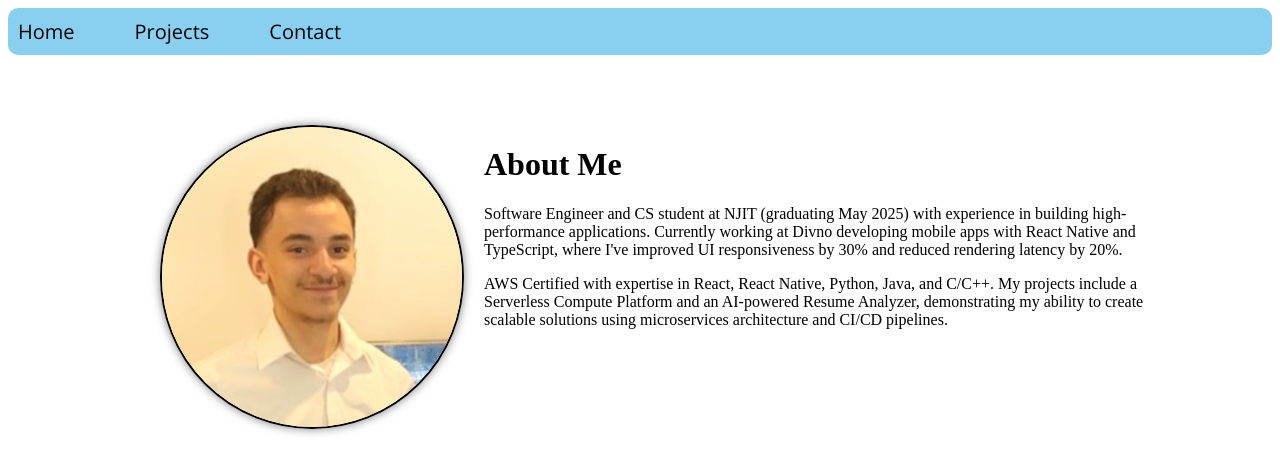
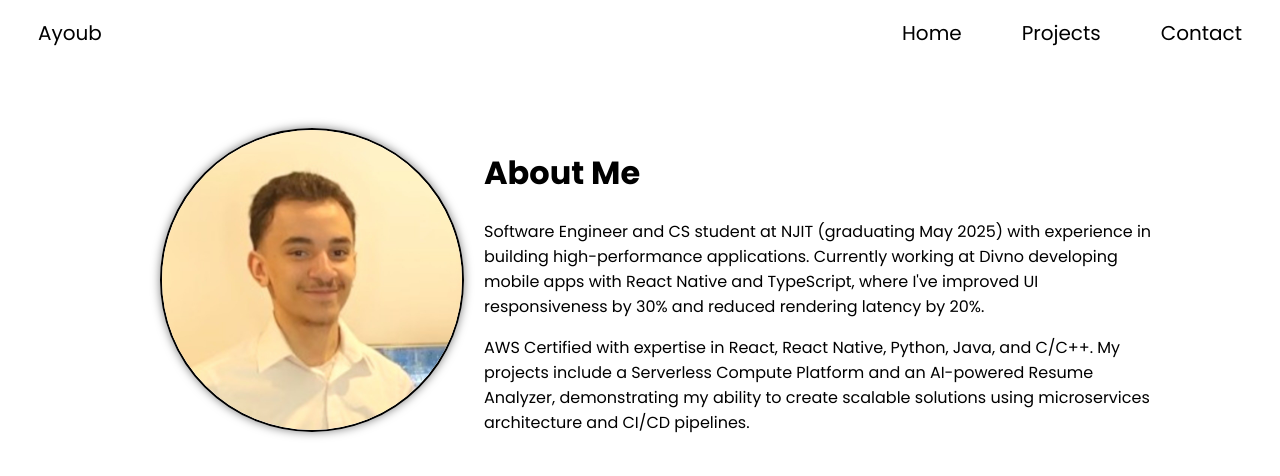
Before and after one commit to ayoubrached/new-portfolio, a React (Create React App) app: page / in a window 1280 px wide. Shown: the top 476 px of the page. Built offline with nearby package versions, Linux system fonts and the light colour scheme.

Commit message:
Fixed font and nav margins

```diff
--- a/src/App.css
+++ b/src/App.css
@@ -1,24 +1,25 @@
 
 @import url('https://fonts.googleapis.com/css2?family=Open+Sans:ital,wght@0,300..800;1,300..800&family=Space+Mono&display=swap');
+@import url("https://fonts.googleapis.com/css2?family=Poppins:wght@400;600;700&display=swap");
 
 .nav {
     display: flex;
     justify-content: space-between;
     align-items: center;
     padding: 10px;
-    background-color: #89CFF0;
-    border-radius: 10px;
+    margin-right: 20px;
+    margin-left: 20px;
 }
 .navbar {
     display: flex;
     gap: 60px;
-    font-size: 20px;
 }
 
 .navitem {
     text-decoration: none;
     color: #000;
-    font-family: 'Open Sans', sans-serif;
+    font-family: "Poppins", sans-serif;
+    font-size: 20px;
 }
 
 .summary-container {
@@ -26,6 +27,7 @@
     justify-content: center;
     width: 100%;
     padding: 20px;
+    font-family: "Poppins", sans-serif;
 }
 
 .summary {
--- a/src/components/NavBar.js
+++ b/src/components/NavBar.js
@@ -3,6 +3,9 @@
 const NavBar = () => {
     return (
         <div className='nav'>
+            <div className='navitem'>
+                Ayoub
+            </div>
             <div className='navbar'>
                 <a className='navitem' href='/'>Home</a>
                 <a className='navitem' href='/projects'>Projects</a>
```
